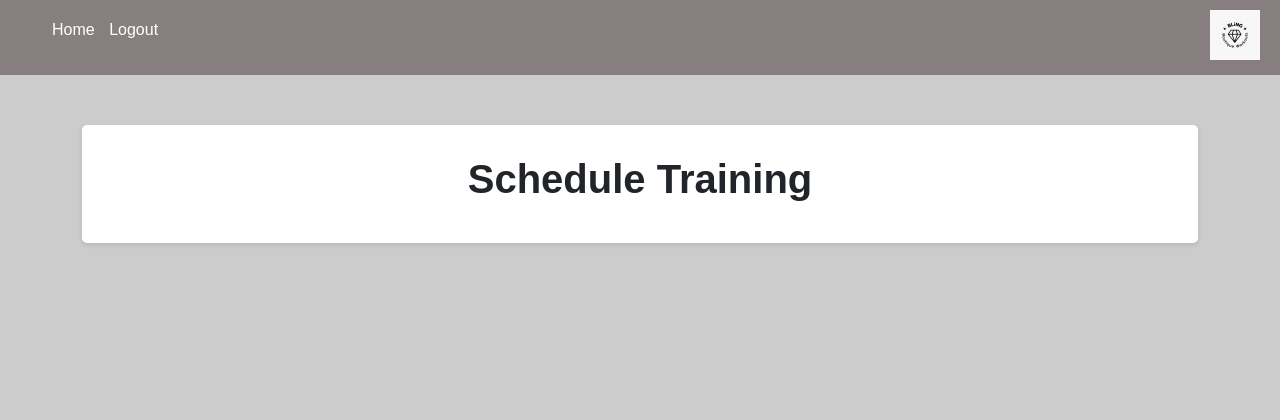
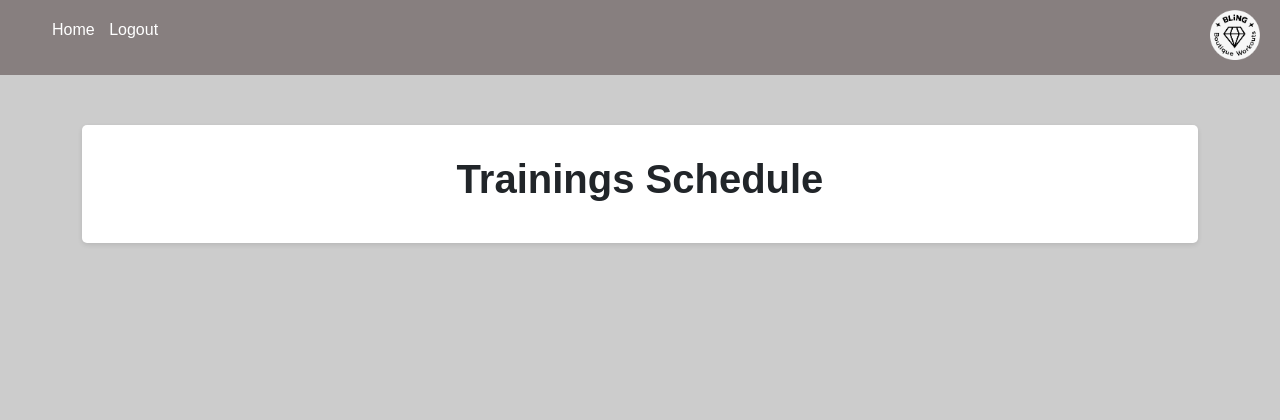
Before and after one commit to shaked2505/Bling, a Flask app: page /schedule in a window 1280 px wide. Shown: the top 420 px of the page. Run offline with Flask 3, Linux system fonts and the light colour scheme; the visitor is signed in with stand-in values (Sample User, id 1); data that the repository does not hold is empty; some web fonts are replaced.

Commit message:
add logo

```diff
--- a/templates/DataReport.html
+++ b/templates/DataReport.html
@@ -2,7 +2,8 @@
 <html>
 
 <head>
-    <title>Data Report</title>
+    <title>Bling- Buisness Data</title>
+    <link rel="icon" type="image/png" href="/static/images/logo-small.png" />
     <style>
         body {
             font-family: Arial, sans-serif;
--- a/templates/home.html
+++ b/templates/home.html
@@ -8,7 +8,7 @@
   <script src="https://cdn.jsdelivr.net/npm/bootstrap@5.2.2/dist/js/bootstrap.bundle.min.js"></script>
   <script src="https://ajax.googleapis.com/ajax/libs/jquery/3.6.0/jquery.min.js"></script>
   <link href="https://fonts.cdnfonts.com/css/elegant-2" rel="stylesheet">
-
+  <link rel="icon" type="image/png" href="/static/images/logo-small.png" />
 
   <style>
     .hero {
@@ -31,7 +31,7 @@
         <li><a href="/home">Home</a></li>
         <li><a href="/logout" class="login-button">Logout</a></li>
         {% if is_admin %}
-        <li><a href="/logout" class="login-button">Admin</a></li>
+        <li><a href="/data_report" class="login-button">Business Data</a></li>
         {% endif %}
         <img src="static/images/logo.png" alt="Logo"  class="logo">
       </ul>
--- a/templates/schedule.html
+++ b/templates/schedule.html
@@ -1,7 +1,8 @@
 <!DOCTYPE html>
 <html>
 <head>
-  <title>Schedule Training</title>
+  <link rel="icon" type="image/png" href="/static/images/logo-small.png" />
+  <title>Bling- Schedule</title>
   <link href="https://cdn.jsdelivr.net/npm/bootstrap@5.2.2/dist/css/bootstrap.min.css" rel="stylesheet" integrity="sha384-Zenh87qX5JnK2Jl0vWa8Ck2rdkQ2Bzep5IDxbcnCeuOxjzrPF/et3URy9Bv1WTRi" crossorigin="anonymous">
   <link rel="stylesheet" href="static/css/schedule.css">
   <script src="static/js/schedule.js"></script>
@@ -14,7 +15,7 @@
       <li><a href="/home">Home</a></li>
       <li><a href="/logout" class="login-button">Logout</a></li>
       {% if is_admin %}
-      <li><a href="/logout" class="login-button">Admin</a></li>
+      <li><a href="/data_report" class="login-button">Business Data</a></li>
       {% endif %}
       <img src="static/images/logo.png" alt="Logo"  class="logo">
     </ul>
@@ -23,7 +24,7 @@
 <body>
   <div class="container">
     <div class="form-container-table">
-      <h1 id="scheduleFont"> Schedule Training</h1>
+      <h1 id="scheduleFont">Trainings Schedule</h1>
         {% for date in schedule_map.keys() %}
         <table class="table">
           <thead class="schedule-date-color">
```
Also changed, not shown: static/js/dataReport.js (+9 -1 lines), static/images/logo-small.png (added), static/images/logo.png.
